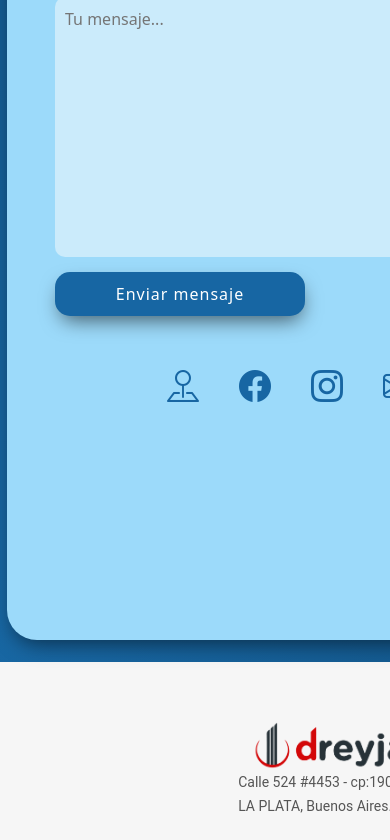
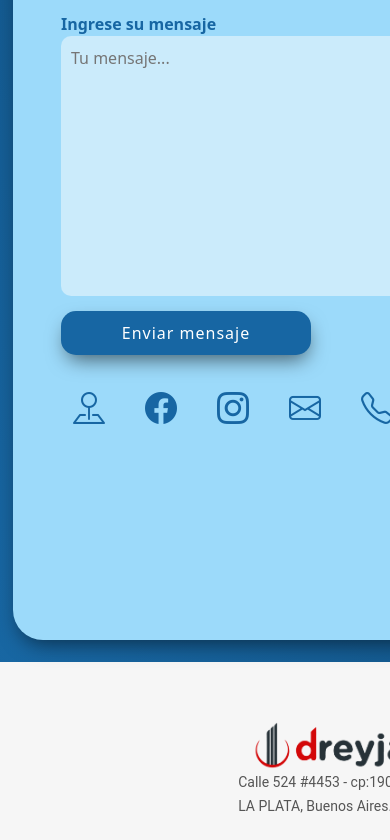
Before and after one commit to jeronimoezequiel/dreyja_srl, a plain HTML site: page index.html in a window 390 px wide. Shown: the part 1291-2131 px from the top of the page. Drawn offline with nearby package versions, Linux system fonts and the light colour scheme; some packages are replaced by stand-ins of ours; a script that the page names is missing; files whose address does not match are found by name.

Commit message:
prueba media querys

```diff
--- a/css/style.css
+++ b/css/style.css
@@ -417,8 +417,8 @@ main {
         height: 120vh; } }
     @media only screen and (max-width: 480px) {
       .section-form .contactForm {
-        width: 640px;
-        margin-left: 10px;
+        width: 440px;
+        margin-left: -178px;
         height: 120vh; } }
     .section-form .contactForm .form {
       position: relative;
@@ -487,6 +487,10 @@ main {
         .section-form .contactForm .info {
           height: 300px;
           padding: 30px; } }
+      @media only screen and (max-width: 480px) {
+        .section-form .contactForm .info {
+          margin-left: -40px;
+          margin-top: -41px; } }
       .section-form .contactForm .info .imgBox {
         position: relative;
         width: 420px;
```
Also changed, not shown: scss/sections/formulario.scss (+7 -2 lines).
